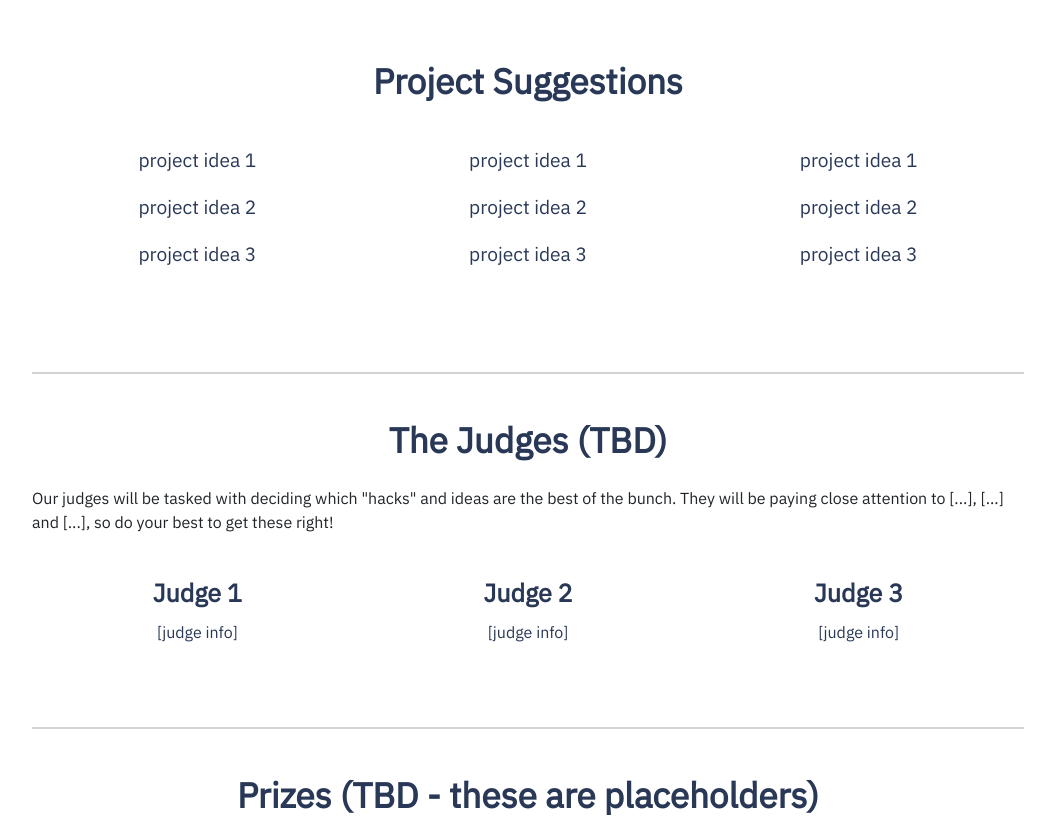
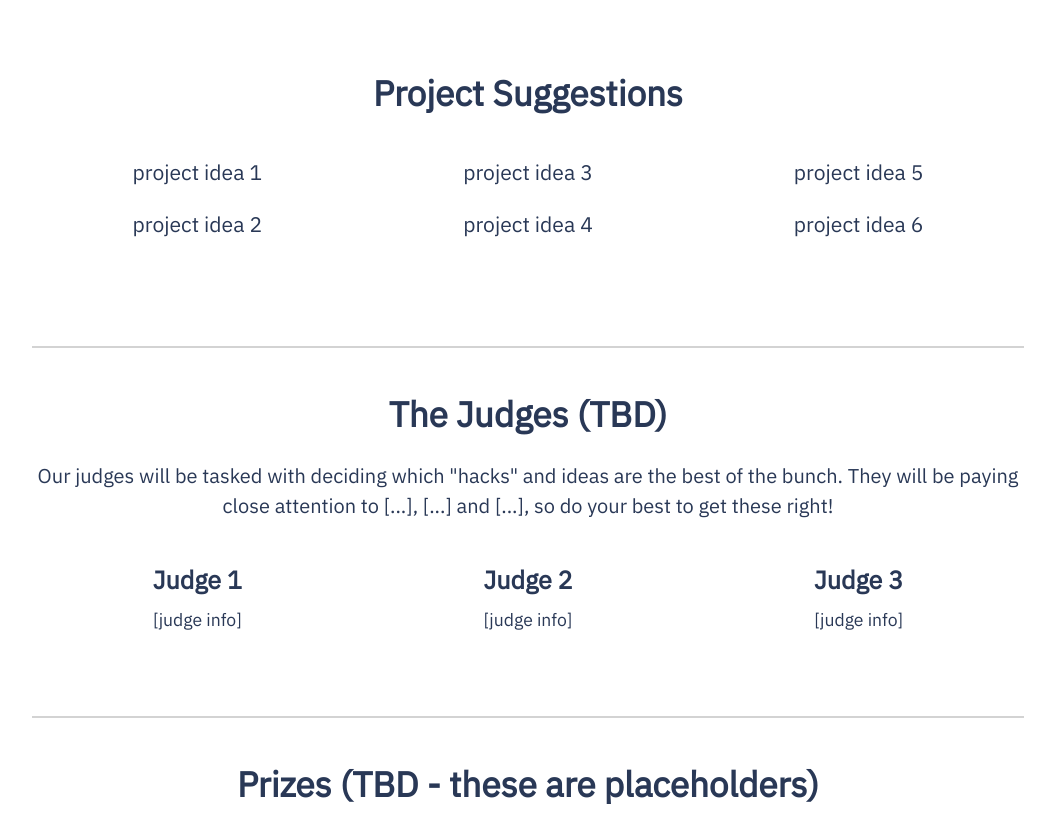
Before and after one commit to max-philip/IBM-GradHack-Website, a React (Create React App) app: page / in a window 1280 px wide. Shown: the part 2400-3217 px from the top of the page, without its empty margins (112-1167 px from the left). Built offline with nearby package versions, Linux system fonts and the light colour scheme; a web font is replaced by a local one.

Commit message:
make styling more consistent

```diff
--- a/src/components/Examples.js
+++ b/src/components/Examples.js
@@ -16,7 +16,6 @@ export default class Examples extends Component {
               <div style={{fontWeight: "bold"}}>
                 <h4>project idea 1</h4><br />
                 <h4>project idea 2</h4><br />
-                <h4>project idea 3</h4><br />
               </div>
             </Card.Text>
           </Card.Body>
@@ -26,9 +25,8 @@ export default class Examples extends Component {
           <Card.Body>
              <Card.Text>
               <div style={{fontWeight: "bold"}}>
-                <h4>project idea 1</h4><br />
-                <h4>project idea 2</h4><br />
                 <h4>project idea 3</h4><br />
+                <h4>project idea 4</h4><br />
               </div>
             </Card.Text>
           </Card.Body>
@@ -38,9 +36,8 @@ export default class Examples extends Component {
           <Card.Body>
              <Card.Text>
               <div style={{fontWeight: "bold"}}>
-                <h4>project idea 1</h4><br />
-                <h4>project idea 2</h4><br />
-                <h4>project idea 3</h4><br />
+                <h4>project idea 5</h4><br />
+                <h4>project idea 6</h4><br />
               </div>
             </Card.Text>
           </Card.Body>
--- a/src/components/InfoCards.js
+++ b/src/components/InfoCards.js
@@ -3,6 +3,7 @@ import React, { Component } from 'react'
 import { Card, CardGroup } from 'react-bootstrap'
 
 import '../styles/card.scss'
+
 
 
 export default class InfoCards extends Component {
--- a/src/components/Judges.js
+++ b/src/components/Judges.js
@@ -9,7 +9,7 @@ export default class InfoCards extends Component {
   render() {
     return (
       <div>
-        <div>
+        <div className="desc-para">
           Our judges will be tasked with deciding which "hacks" and ideas are the best of the bunch. They
           will be paying close attention to [...], [...] and [...], so do your best to get these right!
         </div>
--- a/src/styles/card.scss
+++ b/src/styles/card.scss
@@ -8,7 +8,7 @@ $text-color: #293856;
 .card{
   border: none !important;
   color: $text-color;
-  font-size: 20px;
+  font-size: 22px;
   text-align: center;
 }
 
@@ -16,3 +16,10 @@ $text-color: #293856;
   font-weight: bold !important;
   font-size: 25px;
 }
+
+.desc-para {
+  border: none !important;
+  color: $text-color;
+  font-size: 20px;
+  text-align: center;
+}
```
